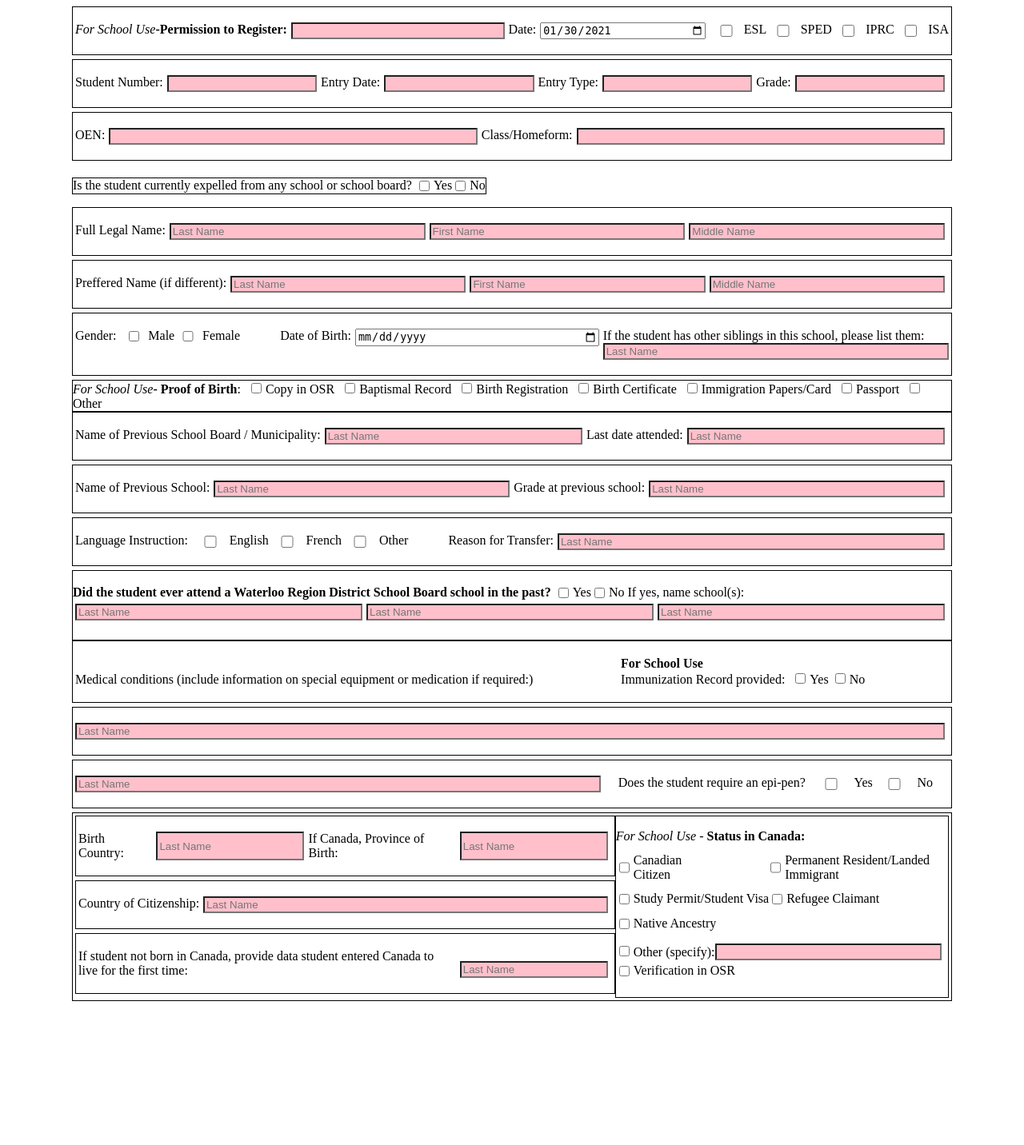
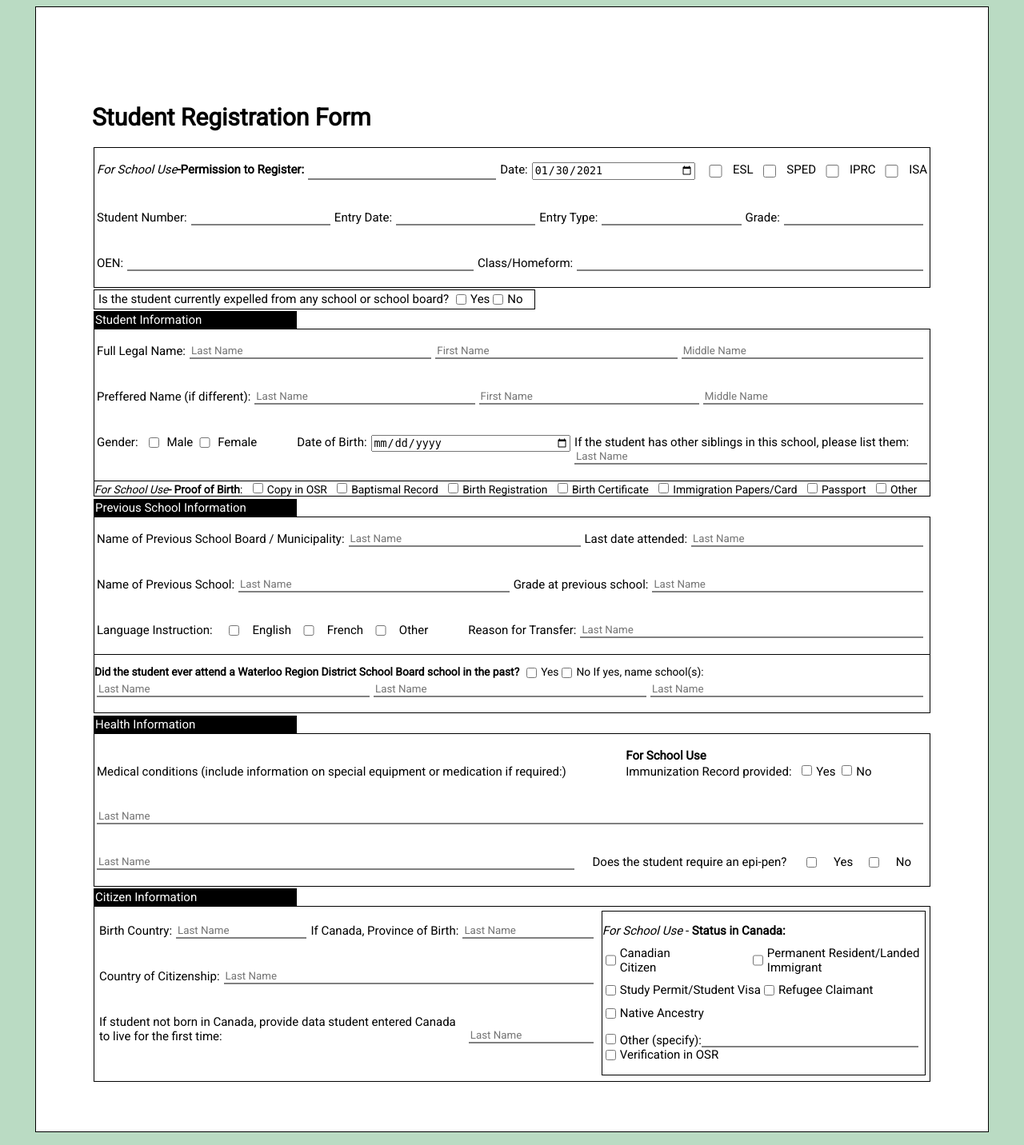
Before and after one commit to charss/registration-form, a PHP site: page / in a window 1280 px wide. Shown: the whole page at 80% size. Before the commit the page ends 1252 px from the top, so only its background shows below. Run offline with PHP 8.4, Linux system fonts and the light colour scheme.

Commit message:
Fixed the borders and added a header for each segment

```diff
--- a/index.php
+++ b/index.php
@@ -7,12 +7,16 @@
 		<?php
 			$name = '';
 		?>
+
+
 		<form name='form' action='' method='get'>
 			<div class='main'>
+				<h1>Student Registration Form</h1>
+				<div class='board'>
 					<div class='container'>
 						<p>
 							<label for='form'><i>For School Use</i><b>-Permission to Register:</b></label>
-						<input type='text' name='permission_register' />
+							<input type='text' name='permission_register'>
 						</p>
 				        <p>
 		        			<label>Date:</label>
@@ -22,10 +26,10 @@
 			        		</script>
 				        </p>
 				        <p>
-						<input type="checkbox" id="vehicle1" name="vehicle1" value="Bike">ESL
-						<input type="checkbox" id="vehicle2" name="vehicle2" value="Car">SPED
-						<input type="checkbox" id="vehicle3" name="vehicle3" value="Boat">IPRC
-						<input type="checkbox" id="vehicle3" name="vehicle3" value="Boat">ISA
+							<input type="checkbox" name="ESL" value="ESL">ESL
+							<input type="checkbox" name="SPED" value="SPED">SPED
+							<input type="checkbox" name="IPRC" value="IPRC">IPRC
+							<input type="checkbox" name="ISA" value="ISA">ISA
 				        </p>
 					</div>
 
@@ -59,15 +63,19 @@
 	    					<input type='text' name='homeform'>
 	        			</p>
 					</div>
+				</div>
 
-				<div>
-					<p class='board'>
+				<div class='board' id='expell_div'>
+					<p id='expell'>
 						<label>Is the student currently expelled from any school or school board?</label>
 						<input type="checkbox" id="vehicle1" name="vehicle1" value="Bike">Yes
 						<input type="checkbox" id="vehicle2" name="vehicle2" value="Car">No
 					</p>
 				</div>
 
+				<div class='box_label'>Student Information</div>
+
+				<div class='board'>
 					<div class='container'>
 						<p>
 							<label>Full Legal Name:</label>
@@ -106,8 +114,10 @@
 			        		<input type='text' id='siblings' name='pref_last_name' placeholder='Last Name'>
 				        </p>
 					</div>
+				</div>
 
-				<div class='board'>
+
+				<div class='board' id='proof_birth'>
 					<label><i>For School Use</i><b>- Proof of Birth</b>:</label>
 					<input type="checkbox" id="vehicle1" name="vehicle1" value="Bike"><label for="vehicle1">Copy in OSR</label>
 
@@ -124,6 +134,8 @@
 					<input type="checkbox" id="vehicle2" name="vehicle2" value="Car"><label for="vehicle2">Other</label>
 				</div>
 
+				<div class='box_label'>Previous School Information</div>
+				<div class='board'>
 					<div class='container'>
 						<p>
 							<label>Name of Previous School Board / Municipality:</label>
@@ -161,8 +173,9 @@
 				        	<input type='text'name='pref_last_name' placeholder='Last Name'>
 				        </p>
 					</div>
+				</div>
 
-				<div class='board'>
+				<div class='board' id='proof_birth'>
 					<p>
 		        		<label><b>Did the student ever attend a Waterloo Region District School Board school in the past?</b></label>
 						<input type="checkbox" id="vehicle1" name="vehicle1" value="Bike">Yes
@@ -181,6 +194,8 @@
 					</div>
 				</div>
 
+				<div class='box_label'>Health Information</div>
+				<div class='board'>
 					<div class='container' id='medical'>
 						<p>
 							<label>Medical conditions (include information on special equipment or medication if required:)</label>
@@ -215,7 +230,11 @@
 							<input type="checkbox" id="vehicle2" name="vehicle2" value="Car">No
 				        </p>
 				    </div>
+				</div>
 
+
+			    <div class='box_label'>Citizen Information</div>
+			    <div class='board'>
 			    	<div class='container'>
 				    	<span>
 							<div class='container'>
@@ -287,6 +306,9 @@
 						</div>
 				    </div>
 			    </div>
+			</div>
 		</form>
+
+
 	</body>
 </html>
--- a/style.css
+++ b/style.css
@@ -1,25 +1,34 @@
+@import url('https://fonts.googleapis.com/css2?family=Roboto:wght@300;400&display=swap');
 
+body {
+	background-color: #badbc3;
+}
 
 .main {
 	margin: auto;
-	width: 1100px;
+	width: 1050px;
+	border: 1px;
+	border-color: black;
+	border-style: solid;
+	padding: 100px 70px 60px 70px;
+	font-family: 'Roboto';
+	font-size: 15px;
+	background-color: white;
 }
 
 
 .container {
 	display: flex;
-	border: 1px;
-	border-color: black;
-	border-style: solid;
 	flex-grow: 1;
 	padding: 3px;
-	margin-bottom: 5px;
+	margin-bottom: 2px;
 }
 
 .board {
 	border: 1px;
 	border-style: solid;
-	border-color: black
+	border-color: black;
+	margin: 2px;
 }
 
 #prio {
@@ -27,7 +36,10 @@
 }
 
 input[type=text] {
-	background-color: pink;
+	border: 0;
+	border-bottom: 2px gray solid;
+	font-family: 'Roboto';
+	font-weight: 400;
 }
 
 
@@ -39,9 +51,6 @@ label {
 p {
 	display: inline-flex;
 	flex: 1 1 auto;
-/*	border: 1px;
-	border-style: solid;
-	border-color: black;*/
 }
 
 input {
@@ -122,3 +131,29 @@ input {
 #try {
 	margin-left: -3px;
 }
+
+#expell {
+	margin-top: 2px;
+	margin-bottom: 2px;
+	margin-left: 5px;
+}
+
+#expell_div {
+	width: 550px;
+}
+
+.box_label {
+	color: white;
+	width: 250px;
+	background-color: black;
+	padding: 2px;
+	margin-left: 2px;
+	margin-bottom: -2px;
+}
+
+#proof_birth {
+	border-top: 0px;
+	margin-top: -3px;
+	margin-bottom: 3px;
+	font-size: 13.8px;
+}
```
Lines whose indentation alone changed are shown as unchanged.
